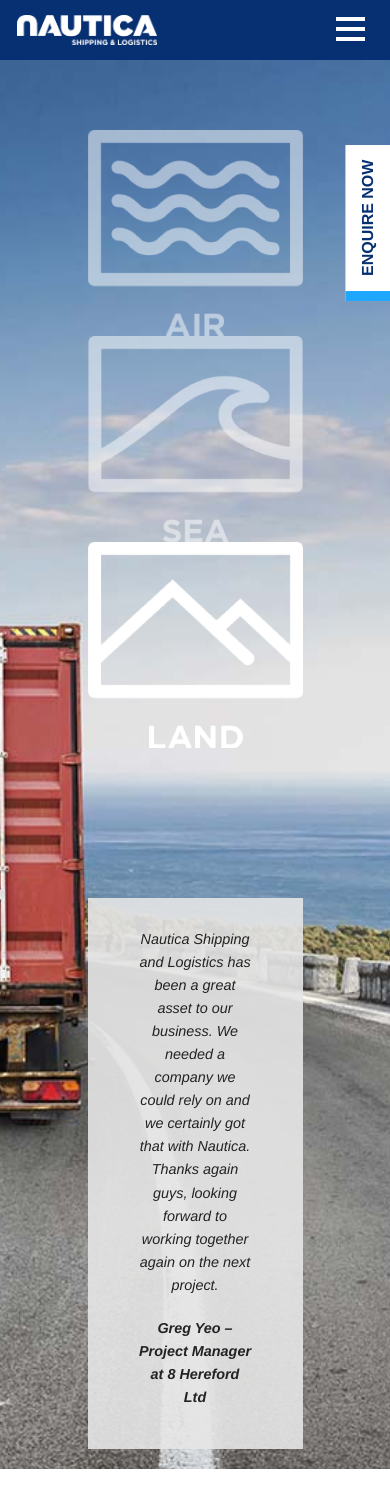
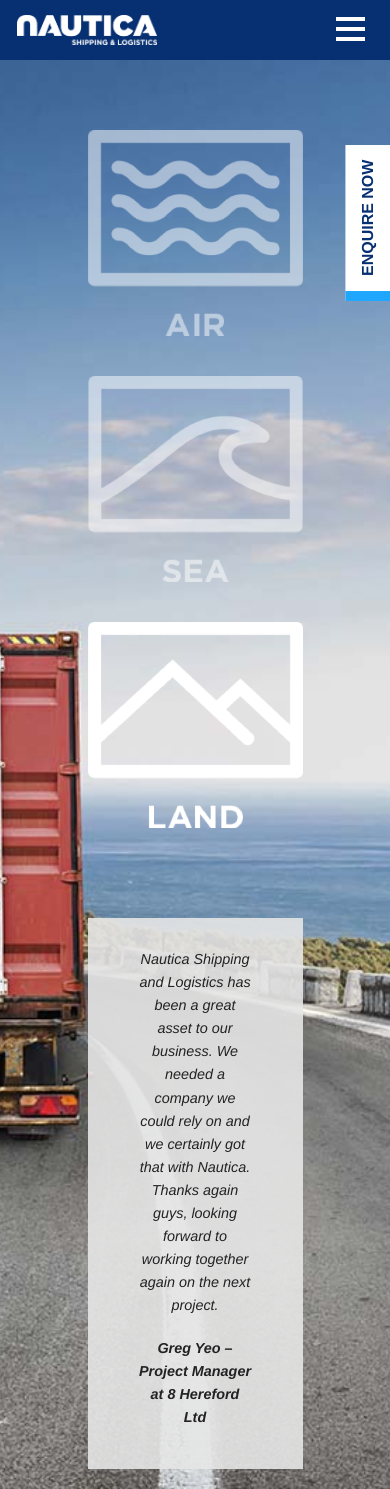
Before and after one commit to chrisgreeff/nautica, a Jekyll site: the page built from index.html, in a window 390 px wide. Built offline with Jekyll 4.4.1, drawn with Linux system fonts in a browser that asks for light colours.

Commit message:
Cleaning up some of the responsive layot

```diff
--- a/_includes/footer.html
+++ /dev/null
@@ -1 +0,0 @@
-<footer></footer>
--- a/_layouts/default.html
+++ b/_layouts/default.html
@@ -14,8 +14,6 @@
       {{ content }}
     </div>
 
-    {% include footer.html %}
-
     {% include foot.html %}
   </body>
 
--- a/_sass/_content.scss
+++ b/_sass/_content.scss
@@ -30,3 +30,7 @@
 .row-first {
   width: 70% !important;
 }
+
+@media (max-width: 1000px) {
+  .na-content { height: calc(100% - #{$topbar-responsive-height}); }
+}
--- a/_sass/_page-orbit.scss
+++ b/_sass/_page-orbit.scss
@@ -37,3 +37,7 @@
 .na-page-orbit--testimonials-1 { background-image: url('../images/orbit/testimonials/1.jpg'); }
 .na-page-orbit--testimonials-2 { background-image: url('../images/orbit/testimonials/2.jpg'); }
 .na-page-orbit--testimonials-3 { background-image: url('../images/orbit/testimonials/3.jpg'); }
+
+@media (max-width: 1000px) {
+  .na-page-orbit-container { height: calc(100% - #{$topbar-responsive-height}); }
+}
--- a/_sass/_topbar.scss
+++ b/_sass/_topbar.scss
@@ -1,5 +1,6 @@
 $topbar-height: rem-calc(80);
 $topbar-bg-color: $na-colour-blue;
+$topbar-responsive-height: rem-calc(60);
 
 $topbar-link-text-transform: uppercase;
 $topbar-link-bg-active: $na-colour-blue;
@@ -64,18 +65,18 @@
 
 @media (max-width: 1000px) {
   .top-bar {
-    height: 60px !important;
+    height: $topbar-responsive-height !important;
     z-index: 3000;
 
     &.expanded { height: auto !important; }
   }
 
   .top-bar-section li a {
-    height: 60px;
+    height: $topbar-responsive-height;
   }
 
   .top-bar-section ul {
-    padding-top: 60px !important;
+    padding-top: $topbar-responsive-height !important;
     background-color: $na-colour-blue;
   }
 
@@ -93,7 +94,7 @@
     top: 0;
     left: 0;
     z-index: 4000;
-    height: 60px;
+    height: $topbar-responsive-height;
     padding: 15px 17px;
   }
 
--- a/index.html
+++ b/index.html
@@ -4,17 +4,17 @@
 ---
 <section class="na-home-links">
   <div class="row row-first">
-    <div class="large-4 columns text-center">
+    <div class="large-4 columns text-center mbl">
       <a class="na-home-link na-home-link--0 na-home-link--active" href="javascript:void(0)" data-orbit-link="1">
         <img src="{{ "/images/air-link.png" | prepend: site.baseurl }}" alt="Air">
       </a>
     </div>
-    <div class="large-4 columns text-center">
+    <div class="large-4 columns text-center mbl">
       <a class="na-home-link na-home-link--1" href="javascript:void(0)" data-orbit-link="2">
         <img src="{{ "/images/sea-link.png" | prepend: site.baseurl }}" alt="Sea">
       </a>
     </div>
-    <div class="large-4 columns text-center">
+    <div class="large-4 columns text-center mbl">
       <a class="na-home-link na-home-link--2" href="javascript:void(0)" data-orbit-link="3">
         <img src="{{ "/images/land-link.png" | prepend: site.baseurl }}" alt="Land">
       </a>
```
